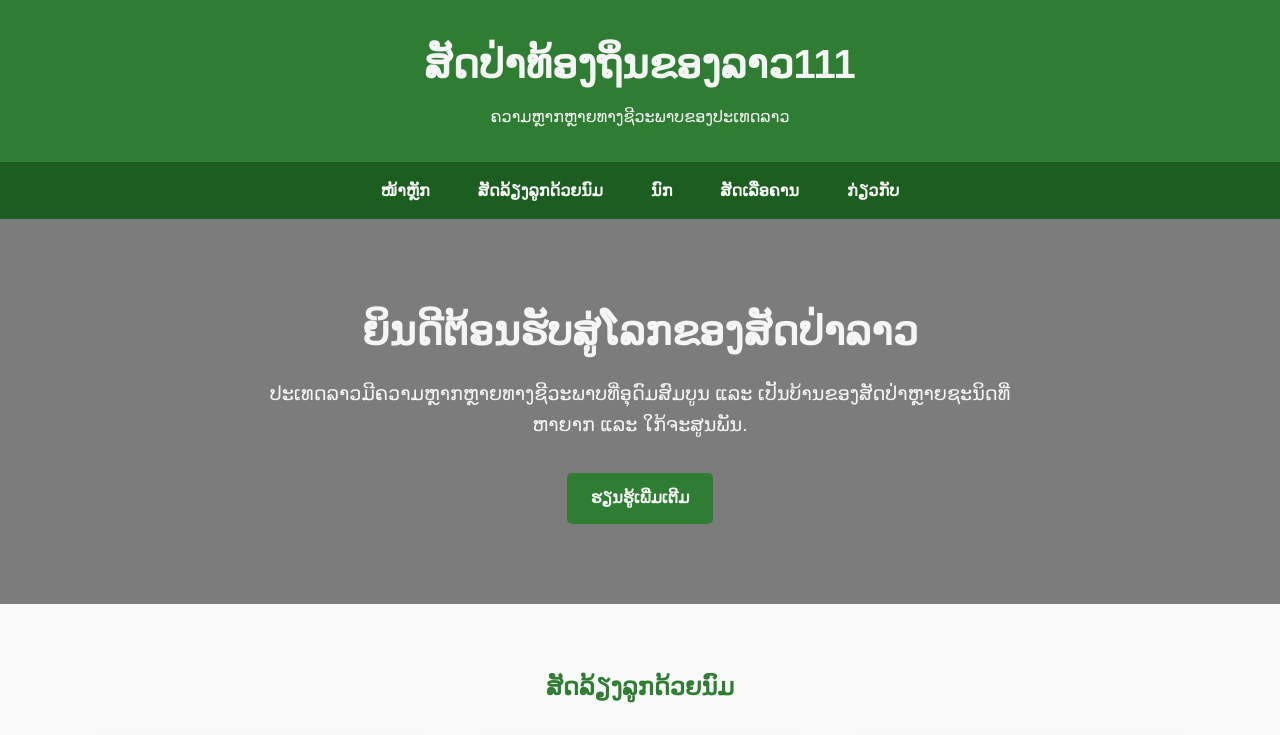
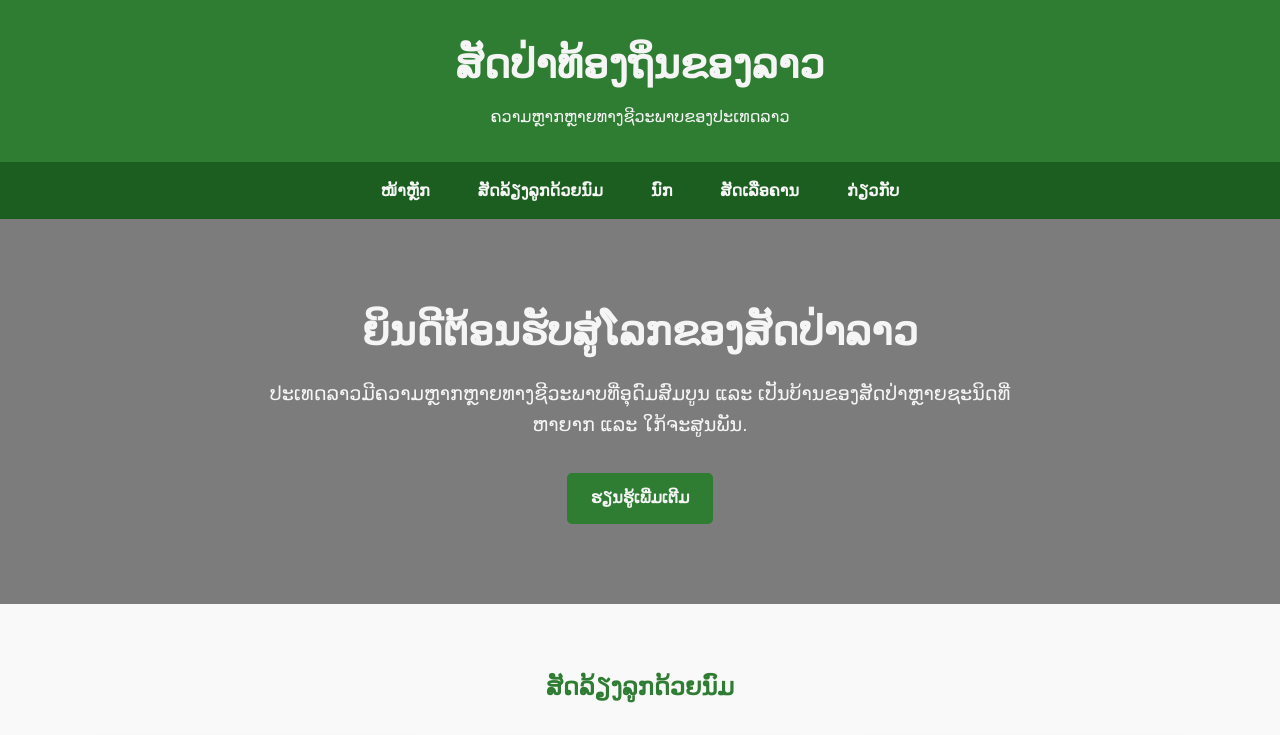
Before and after one commit to deepsea555/Meng-_04.23.2025, a plain HTML site: page index.html in a window 1280 px wide. Shown: the top 735 px of the page. Drawn offline with Linux system fonts and the light colour scheme.

Commit message:
Update index.html

```diff
--- a/index.html
+++ b/index.html
@@ -9,7 +9,7 @@
 <body>
     <header>
         <div class="container">
-            <h1>ສັດປ່າທ້ອງຖິ່ນຂອງລາວ111</h1>
+            <h1>ສັດປ່າທ້ອງຖິ່ນຂອງລາວ</h1>
             <p>ຄວາມຫຼາກຫຼາຍທາງຊີວະພາບຂອງປະເທດລາວ</p>
         </div>
     </header>
```
